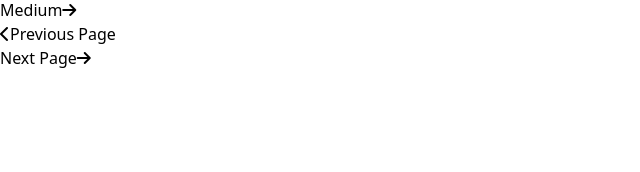
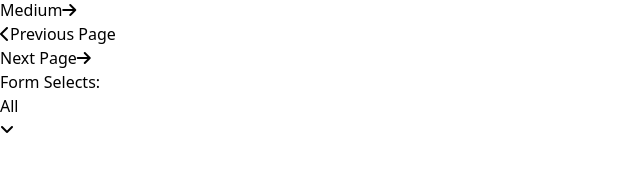
Before and after one commit to juratdev/reusable-components, a Vue app: page / in a window 1280 px wide. Shown: the part 314-486 px from the top of the page, without its empty margins (0-640 px from the left). Built offline with nearby package versions, Linux system fonts and the light colour scheme.

Commit message:
feat: add select components

```diff
--- a/src/App.vue
+++ b/src/App.vue
@@ -60,20 +60,30 @@
         </div>
       </div>
     </div>
-    <!-- <div class="flex flex-col">
-      <h2 class="px-5 pt-5 text-2xl font-medium">Form Selects:</h2>
+    <div class="ms-14 flex flex-col">
+      <h2 class="px-5 py-5 text-2xl font-medium">Form Selects:</h2>
       <div>
-        <Select />
+        <Select :selectedText="mainText" @value="upDateValue">
+          <template #suffix>
+            <i class="fa-solid fa-angle-down"></i>
+          </template>
+        </Select>
       </div>
-    </div> -->
+    </div>
   </div>
 </template>
 
 <script setup>
 import Input from "./components/FormInput.vue";
 import Button from "./components/Buttons.vue";
-// import select from "./components/Selects.vue";
+import Select from "./components/Selects.vue";
 import { ref } from "vue";
+
+const mainText = ref("All");
+
+function upDateValue(value) {
+  mainText.value = value[0];
+}
 
 const showPasswordIcon = ref(false);
 const typePass = ref("password");
--- a/src/components/Selects.vue
+++ b/src/components/Selects.vue
@@ -1,33 +1,70 @@
 <template>
-  <div>
-    <form>
-      <label
-        for="countries"
-        class="block mb-2 text-sm font-medium text-gray-900 dark:text-white"
-        >Select an option</label
-      >
-      <select
-        id="countries"
-        class="bg-blue-50 border-2 outline-none focus-within:border-blue-500 rounded px-2.5 py-3"
-      >
-        <option selected>Choose a country</option>
-        <option value="US">United States</option>
-        <option value="CA">Canada</option>
-        <option value="FR">France</option>
-        <option value="DE">Germany</option>
-      </select>
-    </form>
+  <div class="cursor-pointer w-64">
+    <div
+      :class="open ? 'border-blue-500 text-blue-500' : ''"
+      @click="openDropDown"
+      class="flex hover:border-blue-500 hover:text-blue-500 duration-300 transition items-center justify-between bg-gray-light-200 border-2 rounded-md py-2 px-3"
+    >
+      <p>{{ selectedText }}</p>
+      <slot name="suffix" />
+    </div>
+    <transition>
+      <div class="z-10">
+        <div
+          class="z-10 w-64 p-4 bg-white mt-1 border-2 rounded-md absolute"
+          v-if="open"
+        >
+          <div
+            v-for="(item, index) in options"
+            :key="index"
+            class="hover:text-blue-500 transition duration-300 last:border-b-0 pb-2 last:pb-0 border-b-2"
+          >
+            <p @click="updateValue(item.option, item.id)">{{ item.option }}</p>
+          </div>
+        </div>
+      </div>
+    </transition>
   </div>
 </template>
 
 <script setup>
-import { defineProps } from "vue";
+import { defineProps, defineEmits, ref } from "vue";
 
 defineProps({
   label: String,
   selectedText: String,
-  selectShow: Boolean,
 });
+
+const options = [
+  { option: "Olma", id: 1 },
+  { option: "Anor", id: 2 },
+  { option: "Nok", id: 3 },
+  { option: "Shaftoli", id: 4 },
+  { option: "Uzum", id: 5 },
+  { option: "Banan", id: 6 },
+];
+
+let open = ref(false);
+
+function openDropDown() {
+  open.value = !open.value;
+}
+let emit = defineEmits(["value"]);
+
+function updateValue(item, index) {
+  open.value = false;
+  emit("value", [item, index]);
+}
 </script>
 
-<style scoped></style>
+<style scoped>
+.v-enter-active,
+.v-leave-active {
+  transition: opacity 0.5s ease;
+}
+
+.v-enter-from,
+.v-leave-to {
+  opacity: 0;
+}
+</style>
```
